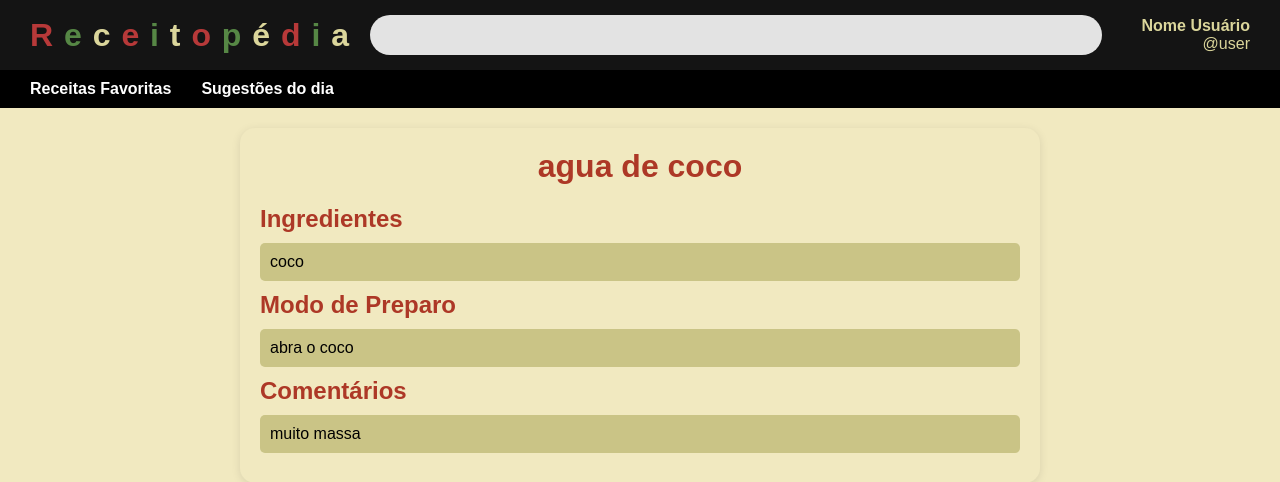
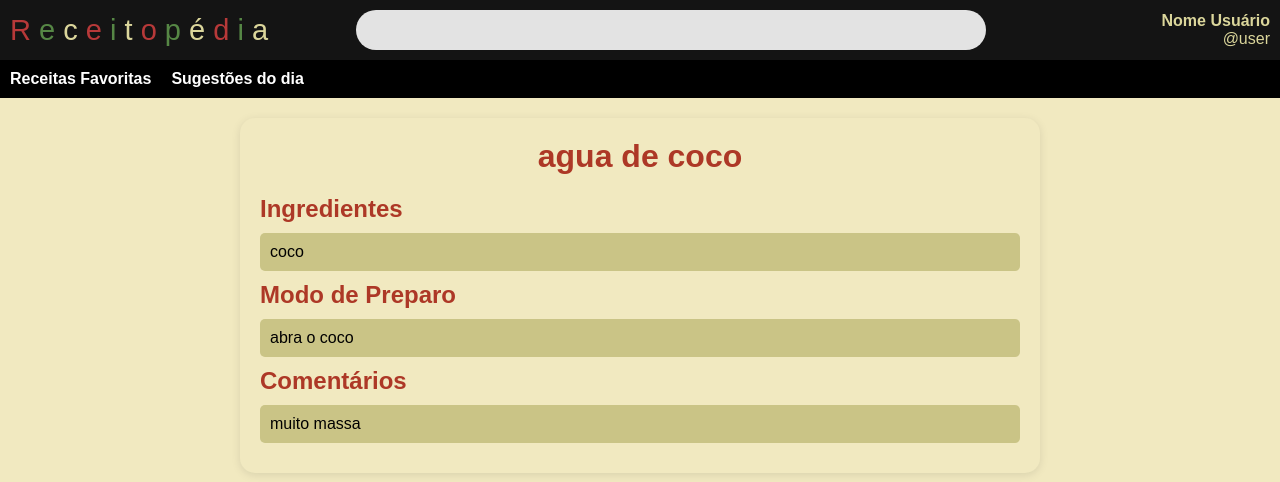
Before and after one commit to Caldas42/Receitopedia, a Django app: page /visualizar_todos/3/ in a window 1280 px wide. Shown: the top 482 px of the page. Run offline with Django 5.2, Linux system fonts and the light colour scheme; data comes from the database, SQL or seed files in the repository; some web fonts are replaced.

Commit message:
tamanho certo

```diff
--- a/templates/static/aplicacao/css/visualizarUm.css
+++ b/templates/static/aplicacao/css/visualizarUm.css
@@ -12,7 +12,7 @@ body {
 header {
     background-color: #141414;
     color: #DBD69B;
-    padding: 15px 30px; /* Ajustando o padding */
+    padding: 10px; /* Ajustando o padding */
     display: flex;
     justify-content: space-between;
     align-items: center;
@@ -23,8 +23,8 @@ header a {
 }
 
 header input {
-    padding: 10px;
-    width: 60%; /* Aumentando a largura */
+    padding: 5px;
+    width: 50%; /* Aumentando a largura */
     height: 40px;
     border: none;
     border-radius: 25px;
@@ -48,7 +48,7 @@ header .user-info span:first-child {
 
 nav {
     background-color: #000;
-    padding: 10px 30px; /* Ajustando o padding */
+    padding: 10px; /* Ajustando o padding */
 }
 
 nav ul {
@@ -57,7 +57,7 @@ nav ul {
 }
 
 nav ul li {
-    margin-right: 30px; /* Aumentando o espaçamento entre os itens */
+    margin-right: 20px; /* Aumentando o espaçamento entre os itens */
 }
 
 nav ul li a {
@@ -83,9 +83,8 @@ h1 {
 }
 
 .space {
-    letter-spacing: 1px;
-    font-size: 32px;
-    font-weight: bold;
+    letter-spacing: 0px;
+    font-size: 29px;
 }
 
 .Red {
```
